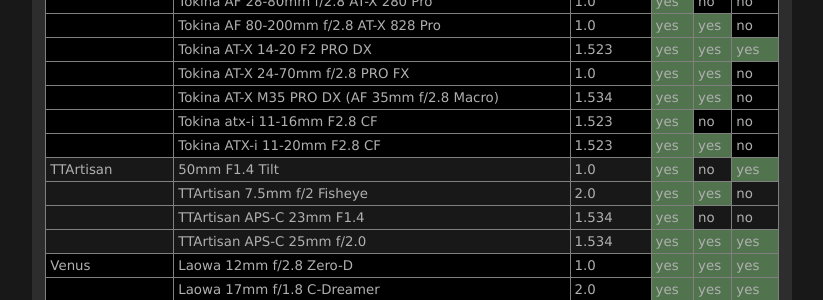
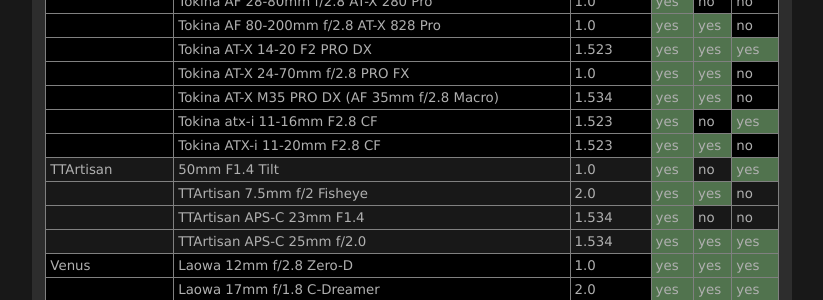
Before and after one commit to lensfun/lensfun.github.io, a Jekyll site: the page built from _posts/lenslist/2999-12-31-Lenslist-master.md, in a window 1280 px wide and 900 px high, scrolled down 31587 px. Shown: the part 146-446 px from the top of the window, without its empty margins (284-1107 px from the left). Built offline with Jekyll 4.4.1, drawn with Linux system fonts in a browser that asks for light colours.

Commit message:
Update master lens list from GitHub Actions

```diff
--- a/_posts/lenslist/2999-12-31-Lenslist-master.md
+++ b/_posts/lenslist/2999-12-31-Lenslist-master.md
@@ -1305,7 +1305,7 @@ This list was generated on 2024-08-25 from current Lensfun sources. Your Lensfun
 <tr class="lenslist-bg1"><td></td><td>Tokina AT-X 14-20 F2 PRO DX</td><td>1.523</td><td class="lenslist-highlight lenslist-check">yes</td><td class="lenslist-highlight lenslist-check">yes</td><td class="lenslist-highlight lenslist-check">yes</td></tr>
 <tr class="lenslist-bg1"><td></td><td>Tokina AT-X 24-70mm f/2.8 PRO FX</td><td>1.0</td><td class="lenslist-highlight lenslist-check">yes</td><td class="lenslist-highlight lenslist-check">yes</td><td class="lenslist-check">no</td></tr>
 <tr class="lenslist-bg1"><td></td><td>Tokina AT-X M35 PRO DX (AF 35mm f/2.8 Macro)</td><td>1.534</td><td class="lenslist-highlight lenslist-check">yes</td><td class="lenslist-highlight lenslist-check">yes</td><td class="lenslist-check">no</td></tr>
-<tr class="lenslist-bg1"><td></td><td>Tokina atx-i 11-16mm F2.8 CF</td><td>1.523</td><td class="lenslist-highlight lenslist-check">yes</td><td class="lenslist-check">no</td><td class="lenslist-check">no</td></tr>
+<tr class="lenslist-bg1"><td></td><td>Tokina atx-i 11-16mm F2.8 CF</td><td>1.523</td><td class="lenslist-highlight lenslist-check">yes</td><td class="lenslist-check">no</td><td class="lenslist-highlight lenslist-check">yes</td></tr>
 <tr class="lenslist-bg1"><td></td><td>Tokina ATX-i 11-20mm F2.8 CF</td><td>1.523</td><td class="lenslist-highlight lenslist-check">yes</td><td class="lenslist-highlight lenslist-check">yes</td><td class="lenslist-check">no</td></tr>
 <tr class="lenslist-bg2"><td>TTArtisan</td><td>50mm F1.4 Tilt</td><td>1.0</td><td class="lenslist-highlight lenslist-check">yes</td><td class="lenslist-check">no</td><td class="lenslist-highlight lenslist-check">yes</td></tr>
 <tr class="lenslist-bg2"><td></td><td>TTArtisan 7.5mm f/2 Fisheye</td><td>2.0</td><td class="lenslist-highlight lenslist-check">yes</td><td class="lenslist-highlight lenslist-check">yes</td><td class="lenslist-check">no</td></tr>
```
